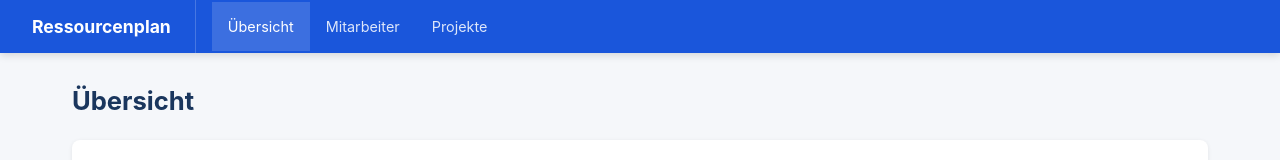
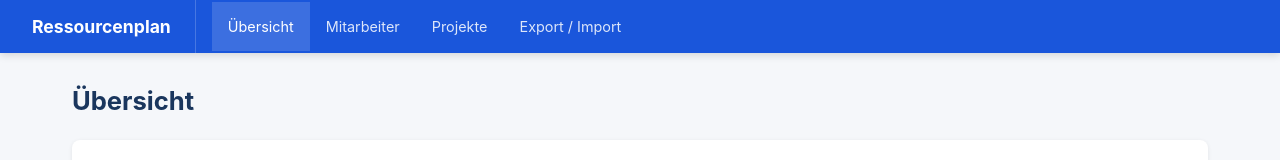
Before and after one commit to Egon2k/ressourcenplan, a React (Vite) app: page / in a window 1280 px wide. Shown: the top 160 px of the page. Built offline with nearby package versions, Linux system fonts and the light colour scheme.

Commit message:
feat: update src/App.jsx

```diff
--- a/src/App.jsx
+++ b/src/App.jsx
@@ -3,6 +3,7 @@ import Overview from './pages/Overview.jsx'
 import Employees from './pages/Employees.jsx'
 import Projects from './pages/Projects.jsx'
 import ProjectDetail from './pages/ProjectDetail.jsx'
+import ImportExport from './pages/ImportExport.jsx'
 
 export default function App() {
   return (
@@ -12,6 +13,7 @@ export default function App() {
         <NavLink to="/" end>Übersicht</NavLink>
         <NavLink to="/mitarbeiter">Mitarbeiter</NavLink>
         <NavLink to="/projekte">Projekte</NavLink>
+        <NavLink to="/export-import">Export / Import</NavLink>
       </nav>
       <div className="container">
         <Routes>
@@ -19,6 +21,7 @@ export default function App() {
           <Route path="/mitarbeiter" element={<Employees />} />
           <Route path="/projekte" element={<Projects />} />
           <Route path="/projekte/:id" element={<ProjectDetail />} />
+          <Route path="/export-import" element={<ImportExport />} />
         </Routes>
       </div>
     </>
```
